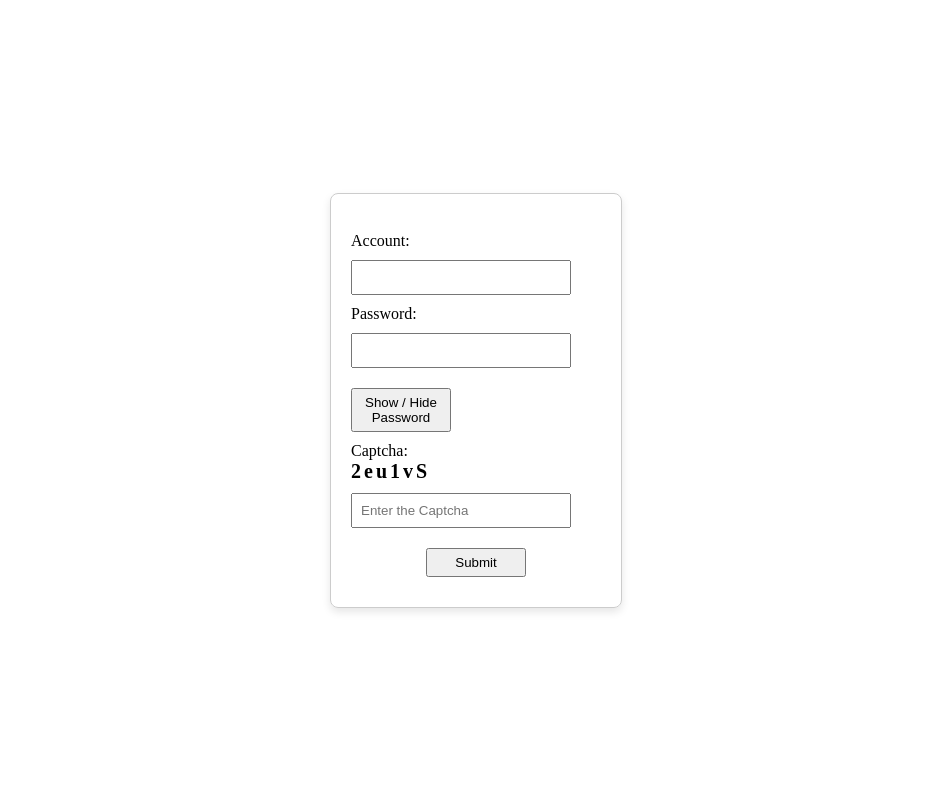
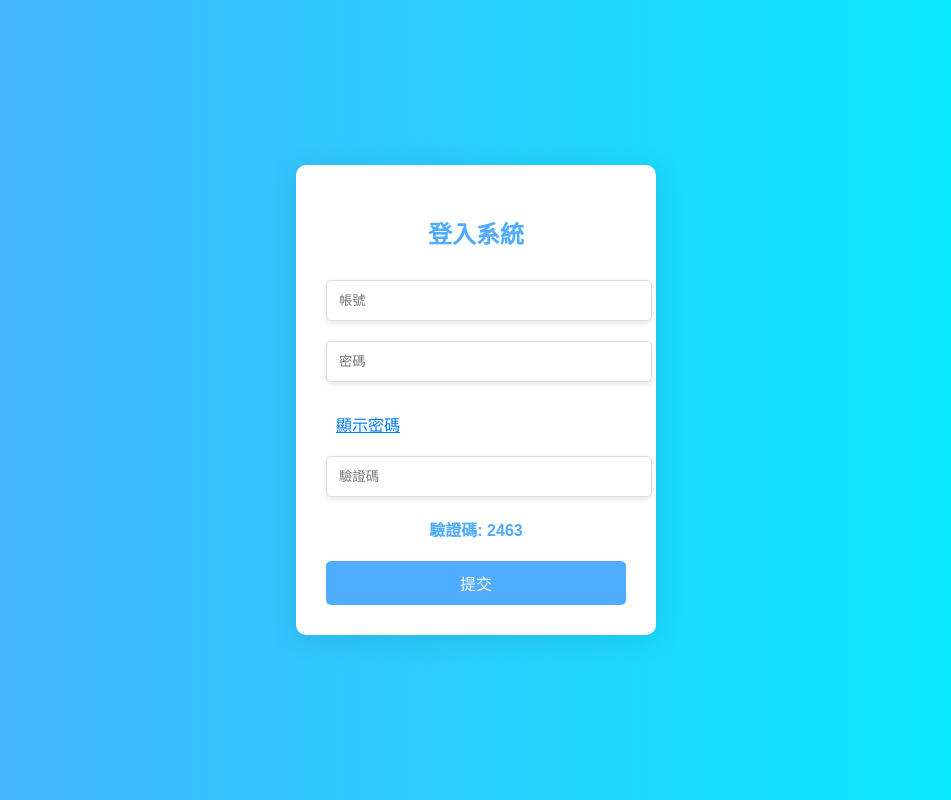
Before and after one commit to azrec/ForClass, a plain HTML site: page index.html in a window 1280 px wide. Shown: the whole page, without its empty margins (164-1115 px from the left). Drawn offline with Linux system fonts and the light colour scheme.

Commit message:
fifth commit

```diff
--- a/index.html
+++ b/index.html
@@ -1,137 +1,132 @@
 <!DOCTYPE html>
+<html lang="zh-TW">
 <head>
-    <title>Student Information System</title>
-    <script>
-        // 帳號密碼
-        const validAccount = 'admin'
-        const validPassword = '1234'
-
-        // 生成隨機驗證碼
-        function generateCaptcha() {
-            const characters = 'ABCDEFGHIJKLMNOPQRSTUVWXYZabcdefghijklmnopqrstuvwxyz0123456789';
-            let captcha = '';
-            for (let i = 0; i < 6; i++) {
-                captcha += characters.charAt(Math.floor(Math.random() * characters.length));
-            }
-            document.getElementById('generatedCaptcha').innerText = captcha;
-        }
-
-        // display/hide password
-        function togglePassword() {
-            const passwordInput = document.getElementById('password');
-            const toggleButton = document.getElementById('togglePassword');
-
-            // toogle status of password
-            if (passwordInput.type === 'password'){
-                passwordInput.type = 'text';
-                toggleButton.innerText = 'Hide Password';
-            } else {
-                passwordInput.type = 'password';
-                toggleButton.innerText = 'Show Password';
-            }
-        }
-
-        // 驗證輸入的驗證碼
-        function validateCaptcha() {
-            const generatedCaptcha = document.getElementById('generatedCaptcha').innerText;
-            const userCaptcha = document.getElementById('userCaptcha').value;
-            const userAccount = document.getElementById('Account').value;
-            const userPassword = document.getElementById('password').value;
-
-            if (userAccount === validAccount && userPassword === validPassword && userCaptcha === generatedCaptcha) {
-                window.location.href = './login_success.html'
-                return true; // Captcha 正確，允許表單提交
-            } else {
-                alert('Account, password, or Captcha incorrect, please try again.');
-                return false; // Captcha 錯誤，阻止表單提交
-            }
-        }
-        // 頁面加載時生成驗證碼
-        window.onload = function() {
-            generateCaptcha();
-        };
-    </script>
+    <meta charset="UTF-8">
+    <meta name="viewport" content="width=device-width, initial-scale=1.0">
+    <title>登入頁面</title>
     <style>
         body {
+            font-family: 'Arial', sans-serif;
+            background: linear-gradient(to right, #4facfe, #00f2fe);
             display: flex;
             justify-content: center;
             align-items: center;
             height: 100vh;
             margin: 0;
+            color: #333;
         }
-        .form_container {
-            display: flex;
-            flex-direction: column;
-            align-items: center;
-            justify-content: center;
-            border: 1px solid #ccc;
-            padding: 20px;
-            border-radius: 8px;
-            box-shadow: 0 4px 8px rgba(0, 0, 0, 0.1);
-            position: relative; /* 使容器成为相对定位 */
-            overflow: hidden; /* 隐藏超出容器的内容 */
-            width: 250px; /* 设置容器宽度 */
+        .login-container {
+            background: white;
+            padding: 30px;
+            border-radius: 10px;
+            box-shadow: 0 4px 30px rgba(0, 0, 0, 0.1);
+            width: 300px;
+            text-align: center;
         }
-        label, input{
+        h2 {
+            margin-bottom: 20px;
+            color: #4facfe;
+        }
+        input {
             margin: 10px 0;
+            padding: 12px;
+            width: 100%;
+            border: 1px solid #ddd;
+            border-radius: 5px;
+            box-shadow: 0 2px 5px rgba(0, 0, 0, 0.1);
+            transition: border-color 0.3s;
         }
-        input{
-            padding: 8px;
-            width: 200px;
+        input:focus {
+            border-color: #4facfe;
+            outline: none;
         }
-        button{
+        button {
+            padding: 10px;
+            background-color: #4facfe;
+            color: white;
+            border: none;
+            border-radius: 5px;
+            cursor: pointer;
+            margin-top: 10px;
+            width: 100%;
+            font-size: 16px;
+            transition: background-color 0.3s;
+        }
+        button:hover {
+            background-color: #00f2fe;
+        }
+        .toggle-password {
+            cursor: pointer;
+            margin-top: 10px; /* 調整按鈕位置 */
+            background: none;
+            border: none;
+            color: #007bff;
+            text-decoration: underline;
+            width: 100%; /* 確保按鈕與輸入框寬度一致 */
+            text-align: left; /* 左對齊按鈕文字 */
+        }
+        #captchaDisplay {
             margin: 10px 0;
-            padding: 5px;
-            width: 100px;
+            font-weight: bold;
+            color: #4facfe;
         }
-        .button_container{
-            text-align: center;
-            width: 100%;
-        }
-        .captcha{
-            font-weight: bold;
-            font-size: 20px;
-            letter-spacing: 3px;
-        }
-        /* 跑马灯效果 */
-        @keyframes marquee {
-            0% { transform: translateX(100%); }
-            100% { transform: translateX(-100%); }
-        }
-
-        .marquee {
-            position: absolute; /* 绝对定位使其脱离文档流 */
-            top: 10px; /* 根据需要调整位置 */
-            left: 0;
-            width: 100%; /* 设定为100%以适应容器 */
-            animation: marquee 5s linear infinite; /* 动画持续5秒，线性过渡，无限循环 */
-            font-size: 24px; /* 字体大小 */
-            font-weight: bold; /* 字体加粗 */
-            white-space: nowrap; /* 保证文字不换行 */
-        }
-
     </style>
 </head>
 <body>
-    <div class="form_container">
-        <div class="marquee">Login</div><br>
-        <form onsubmit="return validateCaptcha()">
-            <label for="Account">Account:</label>
-            <input type="text" id="Account" value=""><br>
 
-            <label for="password">Password:</label>
-            <input type="password" id="password" value=""><br>
-            <button id="togglePassword" type="button" onclick="togglePassword()">Show / Hide Password</button><br>
+<div class="login-container">
+    <h2>登入系統</h2>
+    <form id="loginForm" onsubmit="return validateForm()">
+        <input type="text" id="username" placeholder="帳號" required>
+        <input type="password" id="password" placeholder="密碼" required>
+        <button type="button" class="toggle-password" onclick="togglePassword()">顯示密碼</button>
+        <input type="text" id="captcha" placeholder="驗證碼" required>
+        <div id="captchaDisplay"></div>
+        <button type="submit">提交</button>
+    </form>
+</div>
 
-            <label for="userCaptcha">Captcha:</label>
-            <div id="generatedCaptcha" class="captcha"></div>
-            <input type="text" id="userCaptcha" name="Captcha" value="" placeholder="Enter the Captcha"><br>
+<script>
+    // 生成隨機驗證碼
+    function generateCaptcha() {
+        const captcha = Math.floor(1000 + Math.random() * 9000); // 生成 4 位數的隨機數
+        document.getElementById('captchaDisplay').innerText = `驗證碼: ${captcha}`;
+        return captcha;
+    }
 
-            <div class="button_container">
-                <button type="submit">Submit</button>
-            </div>
-        </form>
-    </div>
+    let generatedCaptcha = generateCaptcha();
+
+    // 驗證表單
+    function validateForm() {
+        const username = document.getElementById('username').value;
+        const password = document.getElementById('password').value;
+        const captchaInput = document.getElementById('captcha').value;
+
+        // 檢查帳號、密碼和驗證碼
+        if (username === "admin" && password === "1234" && captchaInput === generatedCaptcha.toString()) {
+            window.location.href = "loginSuccess.html"; // 跳轉至成功頁面
+            return false; // 防止表單提交
+        } else {
+            alert("帳號、密碼或驗證碼錯誤，請重試。");
+            generatedCaptcha = generateCaptcha(); // 重新生成驗證碼
+            return false; // 防止表單提交
+        }
+    }
+
+    // 切換密碼顯示
+    function togglePassword() {
+        const passwordField = document.getElementById('password');
+        const passwordToggleButton = document.querySelector('.toggle-password');
+
+        if (passwordField.type === 'password') {
+            passwordField.type = 'text';
+            passwordToggleButton.textContent = '隱藏密碼';
+        } else {
+            passwordField.type = 'password';
+            passwordToggleButton.textContent = '顯示密碼';
+        }
+    }
+</script>
 
 </body>
 </html>
```
Also changed, not shown: loginSuccess.html (added, +8 -0 lines).
